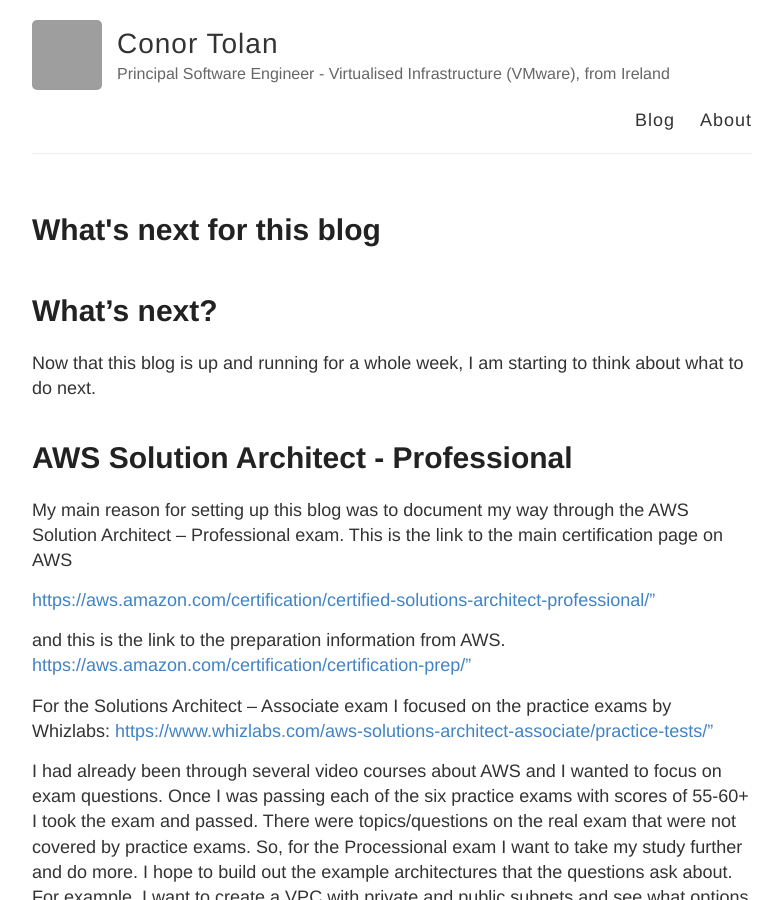
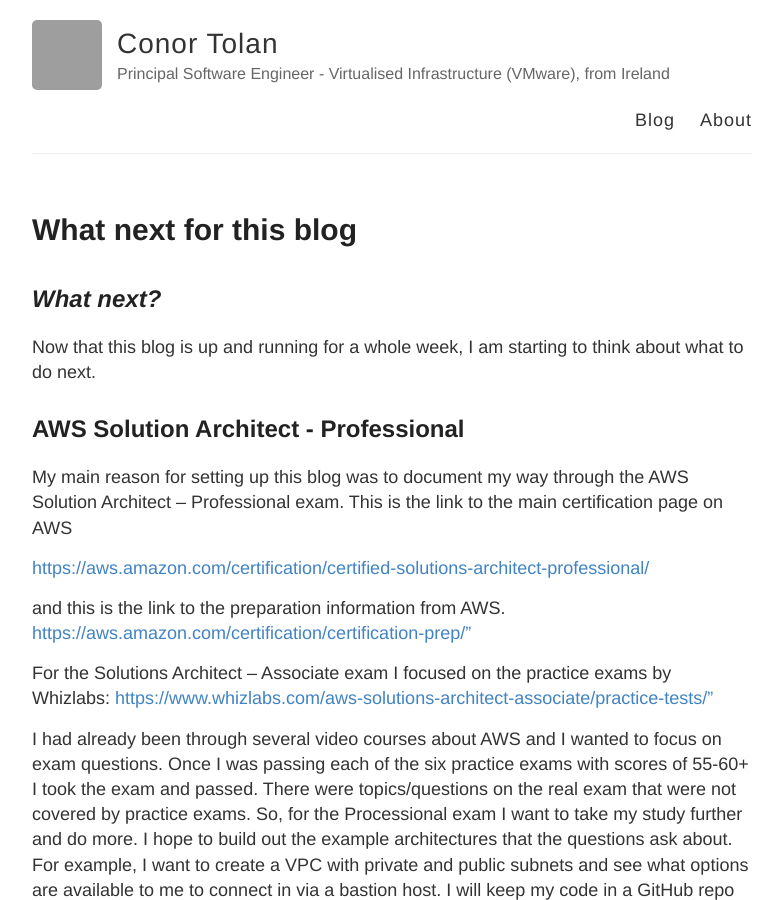
Before and after one commit to ctolan/ctolan.github.io, a Jekyll site: the page built from _posts/2018-09-13-What-Next.md, in a window 1280 px wide and 900 px high. Shown: the whole window, without its empty margins (248-1031 px from the left). Built offline with Jekyll 4.4.1, drawn with Linux system fonts in a browser that asks for light colours; part of the change alters nothing that is shown; grey boxes are pictures that could not be loaded.

```diff
--- a/_posts/2018-09-13-What-Next.md
+++ b/_posts/2018-09-13-What-Next.md
@@ -1,17 +1,17 @@
 ---
 layout: post
-title:  "What's next for this blog"
+title:  "What next for this blog"
 date:   2018-09-13 09:56:31 +0100
 ---
 
-# What's next?
+## *What next?*
 Now that this blog is up and running for a whole week, I am starting to think about what to do next.
 
-# AWS Solution Architect - Professional
+## AWS Solution Architect - Professional
 My main reason for setting up this blog was to document my way through the AWS Solution Architect – Professional exam.
 This is the link to the main certification page on AWS
 
-<a href="https://aws.amazon.com/certification/certified-solutions-architect-professional/">https://aws.amazon.com/certification/certified-solutions-architect-professional/"</a>
+[https://aws.amazon.com/certification/certified-solutions-architect-professional/](https://aws.amazon.com/certification/certified-solutions-architect-professional/)
 
 and this is the link to the preparation information from AWS.
 <a href="https://aws.amazon.com/certification/certification-prep/">https://aws.amazon.com/certification/certification-prep/"</a>
@@ -23,11 +23,11 @@ I had already been through several video courses about AWS and I wanted to focus
 I hope to build out the example architectures that the questions ask about. For example, I want to create a VPC with private and public subnets and see what options are available to me to connect in via a bastion host. I will keep my code in a GitHub repo and try explaining what I’m doing as I go at a level pitched to others looking to take the same exam. If you have questions that I do not cover, please ask via the comments and I’ll try answer them for you.
 In the long run I hope the examples and content I post here will help others pass the exam too.
 
-# Home Automation Projects
+## Home Automation Projects
 I am big into my home automation – I have a raspberry Pi running Hass.io (Home Assistant) and a bunch of smart equipment (mostly bulbs). Hooking all this stuff together the way I want it is an on-going project. I think there is a gap in the market for someone to do it on a budget and break down the steps for everyone to follow. So I hope I can fill this gap with good write ups and maybe even video content.
 Voice is going to be huge one people get the things they have/want hooked up to an Alexa or Google Home (I got both to compare). I’ve two small kids and they get to watch a show on Netflix after getting home from creche, so every day it was the same routine. I was tired of looking for the remote everyday, so I trained my Boardlink with the power button of the TV remote and now I can ask Google to “turn on the TV!”.  It powers on straight to my Chrome Cast and all I need is a device to stream Netflix for them now.
 It is just easier to ask Google to do certain things than it is to find the remote or to walk across the room to the light switch. Then there is next level stuff with presence detection and sunset awareness that makes the routines of life programable and ultimately more convenient.
 
-# DevOps MSc Content
+## DevOps MSc Content
 Lastly, I am studying for a DevOps master’s degree and I need somewhere to record the things I’m learning and a home for projects that I will be standing up during the two-year course. I’ve read a fair amount of the DevOps literature and after having spent years in operations, the merit of the new approach really resonated with me. In work we are undergoing an Agile transformation, so I get to apply the theory or at least put it forward.
 There are just so many instances from my working history where I can see how we were misguided because we thought we needed to plan it out to the Nth degree or we couldn’t even start. Or where we fought tooth and nail to keep changes out of the scope, for fear of over running, irrespective of whether the changes where necessary so the project would actually be valuable to the business. When they call all these behaviours out in the DevOps handbook several lights went on and have not gone out. It is no longer rational to repeat the mistakes of the past, as borne out by the rigorous research on The State of DevOps surveys and published in Accelerate. I’m actually going to an even at Microsoft’s campus next Monday where Dr. Nicole Forsgren will be speaking. I only wish she could sign my audiobook.
```
